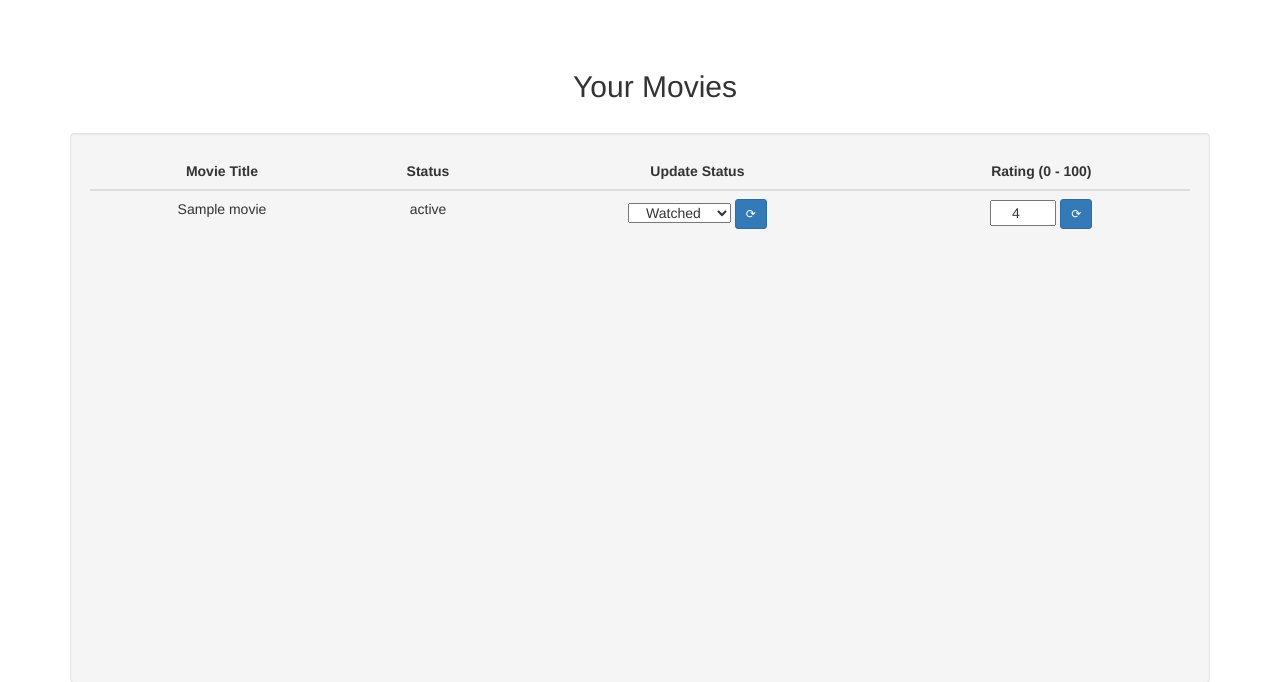
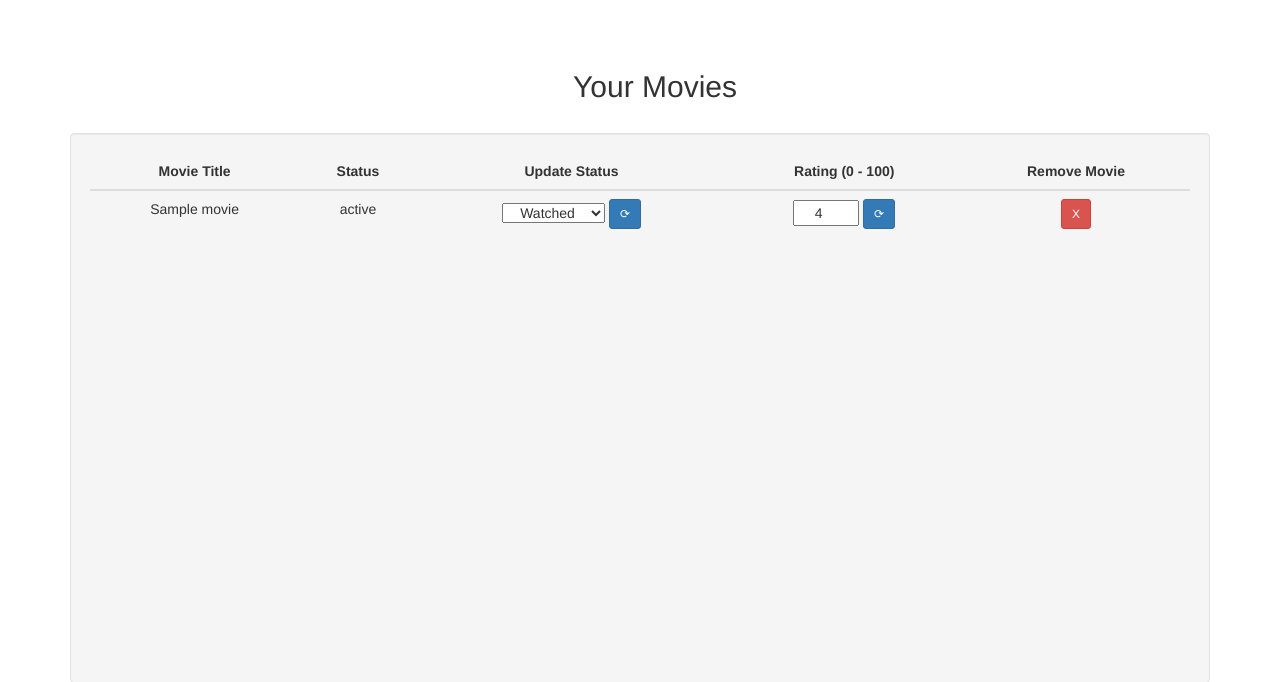
Before and after one commit to S4G4R/tv-tracker, a Flask app: page /movies in a window 1280 px wide. Shown: the part 52-734 px from the top of the page. Run offline with Flask 2, Linux system fonts and the light colour scheme; a user stored in the database is signed in; tables that the repository leaves empty hold one stand-in row (values such as "Sample post"); some libraries are stand-ins or nearby versions.

Commit message:
ability to remove shows or movies from your list

```diff
--- a/app/forms.py
+++ b/app/forms.py
@@ -56,3 +56,8 @@ class PasswordChangeForm(FlaskForm):
         EqualTo('new_pw', message='Passwords do not match!')
     ])
     submit = SubmitField('Change Password')
+
+class RemovalForm(FlaskForm):
+    id = HiddenField('', validators=[DataRequired()])
+    type = HiddenField('', validators=[DataRequired()])
+    submit = SubmitField('X')
--- a/app/routes.py
+++ b/app/routes.py
@@ -1,6 +1,6 @@
 from flask import render_template, redirect, Blueprint, flash, request
 from werkzeug.security import generate_password_hash, check_password_hash
-from app.forms import LoginForm, RegisterForm, SearchForm, QuickAddForm, AddEpisodes, UpdateSeason, ChangeStatus, ChangeRating, PasswordChangeForm
+from app.forms import LoginForm, RegisterForm, SearchForm, QuickAddForm, AddEpisodes, UpdateSeason, ChangeStatus, ChangeRating, PasswordChangeForm, RemovalForm
 from app.models import User, Show, Movie
 from app.search import search_movie, search_tv, search_by_id
 from flask_login import login_user, logout_user, login_required, current_user
@@ -180,6 +180,7 @@ def shows():
 
     seasonform = UpdateSeason()
     episodeform = AddEpisodes()
+    removal = RemovalForm()
 
     if seasonform.submit1.data and seasonform.validate_on_submit():
         id = seasonform.show_id.data
@@ -207,7 +208,7 @@ def shows():
         flash('Updated successfully!', 'success')
         return redirect('/shows')
 
-    return render_template('shows.html', shows=shows, episodeform=episodeform, seasonform=seasonform)
+    return render_template('shows.html', shows=shows, episodeform=episodeform, seasonform=seasonform, removal=removal)
 
 @app_routing.route('/movies', methods=['GET','POST'])
 @login_required
@@ -217,6 +218,7 @@ def movies():
 
     changestatus = ChangeStatus()
     changerating = ChangeRating()
+    removal = RemovalForm()
 
     if changestatus.submit1.data and changestatus.validate_on_submit():
         id = changestatus.movie_id.data
@@ -244,7 +246,7 @@ def movies():
         flash('Updated successfully!', 'success')
         return redirect('/movies')
 
-    return render_template('movies.html', movies=movies, changestatus=changestatus, changerating=changerating)
+    return render_template('movies.html', movies=movies, changestatus=changestatus, changerating=changerating, removal=removal)
 
 @app_routing.route('/changepassword', methods=['GET','POST'])
 @login_required
@@ -273,3 +275,25 @@ def changepassword():
         return redirect('/myaccount')
 
     return render_template('change_password.html', form=form)
+
+@app_routing.route('/remove', methods=['POST'])
+@login_required
+def remove():
+
+    id = request.form.get('id')
+    type = request.form.get('type')
+
+    if type == 'tv':
+        result = db.session.query(Show).filter_by(show_id=id).first()
+    else :
+        result = db.session.query(Movie).filter_by(movie_id=id).first()
+
+    db.session.delete(result)
+    db.session.commit()
+
+    if type == 'tv':
+        flash('Show deleted successfully!', 'success')
+        return redirect('/shows')
+    else :
+        flash('Movie deleted successfully!', 'success')
+        return redirect('/movies')
--- a/templates/movies.html
+++ b/templates/movies.html
@@ -26,6 +26,7 @@ My Movies
                 <th class="text-center" scope="col">Status</th>
                 <th class="text-center" scope="col">Update Status</th>
                 <th class="text-center" scope="col">Rating (0 - 100)</th>
+                <th class="text-center" scope="col">Remove Movie</th>
             </tr>
         </thead>
         <tbody>
@@ -49,6 +50,13 @@ My Movies
                         {{ changerating.submit2(class_="btn btn-primary btn-sm") }}
                     </form>
                 </td>
+                <td>
+                    <form role="form" action="/remove" method="post">
+                        {{ removal.id(value=movie.movie_id) }}
+                        {{ removal.type(value='movie') }}
+                        {{ removal.submit(class_="btn btn-danger btn-sm") }}
+                    </form>
+                </td>
             </tr>
             {% endfor %}
         </tbody>
```
Also changed, not shown: templates/shows.html (+8 -0 lines).
